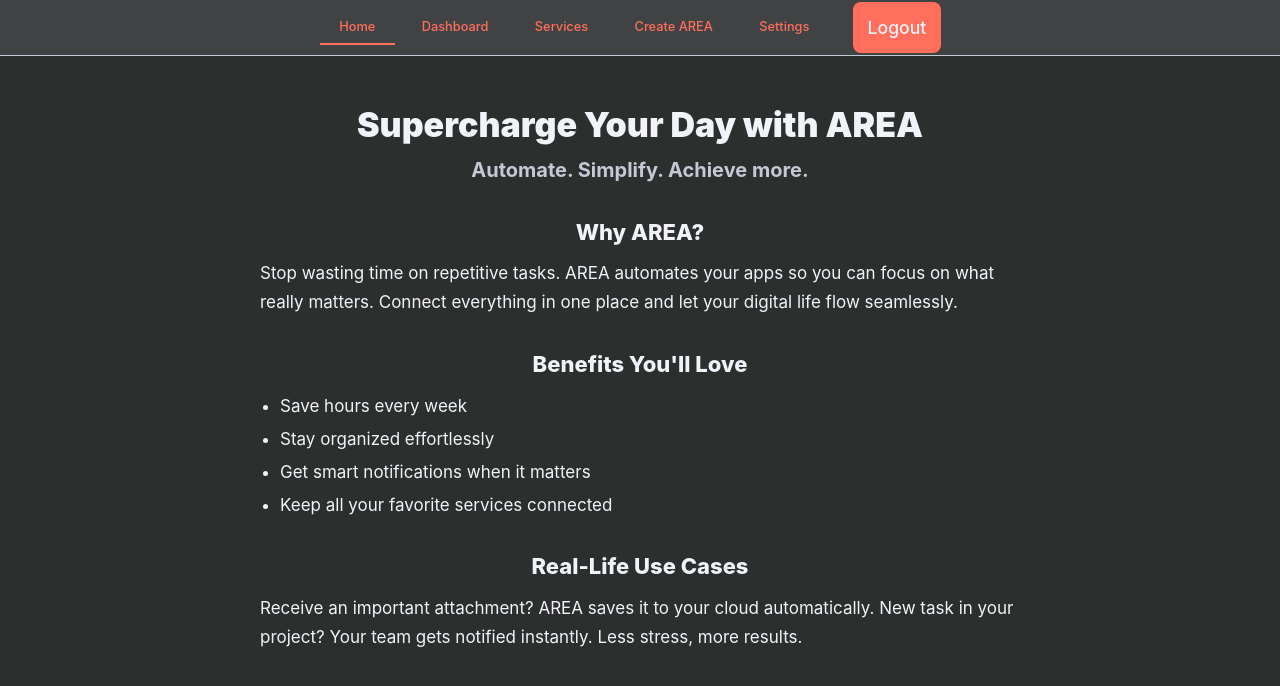
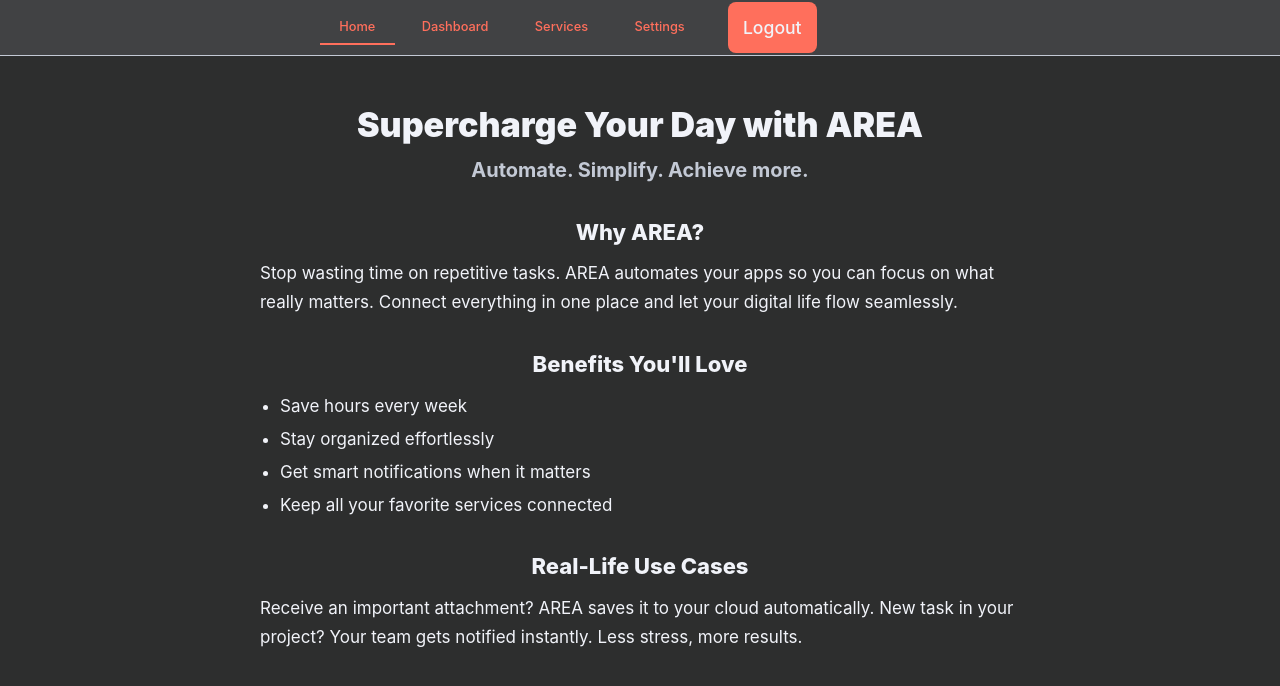
Before and after one commit to HexaTeam-By-Epitech/area, a Vue app in the folder frontend/: page / in a window 1280 px wide. Shown: the top 686 px of the page. Built offline with nearby package versions, Linux system fonts and the light colour scheme; sample sign-in values are in the browser's storage.

Commit message:
fix: removed "Create Area" tab in the navbar.

```diff
--- a/frontend/src/components/NavBar.vue
+++ b/frontend/src/components/NavBar.vue
@@ -20,7 +20,6 @@ function logout() {
       <NavCard v-if="!authStore.isAuth()" :link="'/webauth'" :msg="'Login'" />
       <NavCard v-if="authStore.isAuth()" :link="'/home'" :msg="'Dashboard'" />
       <NavCard v-if="authStore.isAuth()" :link="'/home/services'" :msg="'Services'" />
-      <NavCard v-if="authStore.isAuth()" :link="'/home/workflows/new'" :msg="'Create AREA'" />
       <NavCard v-if="authStore.isAuth()" :link="'/home/settings'" :msg="'Settings'" />
       <button v-if="authStore.isAuth()" @click="logout" class="logout-btn">Logout</button>
     </nav>
```
